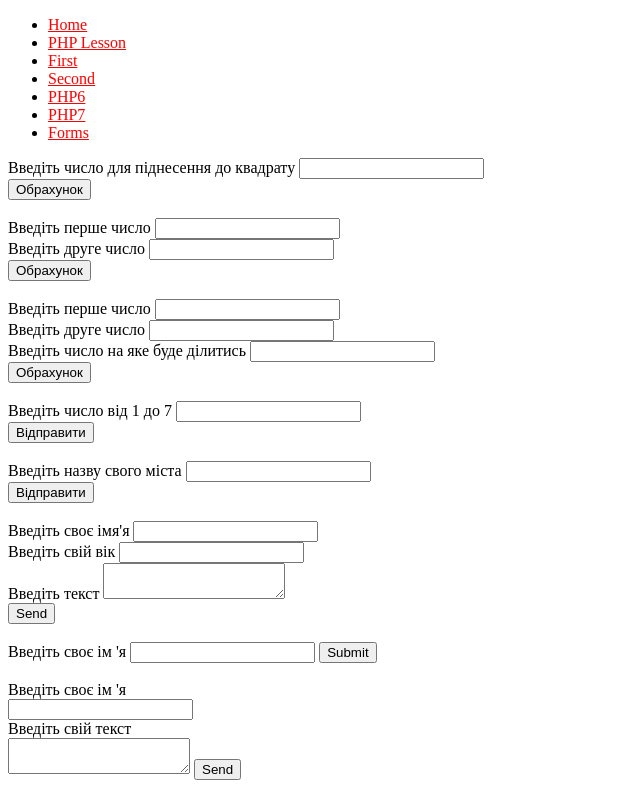
After one commit to ksandr8/lesson1, a PHP site: page /lesson7.php in a window 1280 px wide. The commit adds this page. Shown: the whole page, without its empty margins (0-640 px from the left). Run offline with PHP 8.4, Linux system fonts and the light colour scheme.

Commit message:
Lesson 7. Task 1 - 11.

```diff
--- a/first.html
+++ b/first.html
@@ -11,7 +11,8 @@
     <li><a href="https://www.php.net/manual/ru/function.count.php">PHP Lesson</a></li>
     <li><a href="first.html">First</a></li>
     <li><a href="second.html">Second</a></li>
-    <li><a href="lesson6.php">PHP</a></li>
+    <li><a href="lesson6.php">PHP6</a></li>
+    <li><a href="lesson7.php">PHP7</a></li>
 </ul>
 <!--<p> Abzac 1</p>
 <p> Abzac 2</p>
--- a/lesson6.html
+++ b/lesson6.html
@@ -12,7 +12,9 @@
     <li><a href="https://www.php.net/manual/ru/function.count.php">PHP Lesson</a></li>
     <li><a href="first.html">First</a></li>
     <li><a href="second.html">Second</a></li>
-    <li><a href="lesson6.php">PHP</a></li>
+    <li><a href="lesson6.php">PHP6</a></li>
+    <li><a href="lesson7.php">PHP7</a></li>
+    <li><a href=".docker/form/forms.php">Forms</a></li>
 </ul>
 </div>
 </body>
--- /dev/null
+++ b/lesson7.php
@@ -0,0 +1,130 @@
+<?php
+include "lesson6.html";
+include "user function.php";
+?>
+<form action="" method="get">
+    <label for="chislo"> Введіть число для піднесення до квадрату</label>
+    <input type="number" id="chislo" name="chislo">
+    <br>
+    <input type="submit" value="Обрахунок">
+</form>
+<?php
+if (isset($_GET['chislo'])) {
+    $chislo = kvadrat(($_GET)['chislo']);
+    echo $chislo;
+}
+?>
+<br>
+<form action="" method="get">
+    <label for="a"> Введіть перше число</label>
+    <input type="number" id="a" name="a">
+    <br>
+    <label for="b"> Введіть друге число</label>
+    <input type="number" id="b" name="b">
+    <br>
+    <input type="submit" value="Обрахунок">
+</form>
+<?php
+if (isset($_GET['a'], $_GET['b'])) {
+    $result = sum($_GET['a'], $_GET['b']);
+    echo $result;
+}
+?>
+<br>
+<form action="" method="get">
+    <label for="c"> Введіть перше число</label>
+    <input type="number" id="c" name="c">
+    <br>
+    <label for="d"> Введіть друге число</label>
+    <input type="number" id="d" name="d">
+    <br>
+    <label for="e"> Введіть число на яке буде ділитись</label>
+    <input type="number" id="e" name="e">
+    <br>
+    <input type="submit" value="Обрахунок">
+</form>
+<?php
+if (isset($_GET['c'], $_GET['d'], $_GET['e'])) {
+    $result = three($_GET['c'], $_GET['d'], $_GET['e']);
+    echo $result;
+}
+?>
+<br>
+<form action="" method="post">
+    <label for="t"> Введіть число від 1 до 7</label>
+    <input type="number" id="t" name="t">
+    <br>
+    <input type="submit" value="Відправити">
+</form>
+<?php
+if (isset($_POST['t'])) {
+    $result = diap($_POST['t']);
+    echo $result;
+}
+?>
+<br>
+<form action="" method="post">
+    <label for="i"> Введіть назву свого міста</label>
+    <input type="text" id="i" name="i">
+    <br>
+    <input type="submit" value="Відправити">
+</form>
+<?php
+if (isset($_POST['i'])) {
+    $city = gorod($_POST['i']);
+    echo $city;
+}
+?>
+
+<br>
+<form action="" method="get">
+    <label for="name"> Введіть своє імя'я</label>
+    <input type="text" id="name" name="name">
+    <br>
+    <label for="age"> Введіть свій вік</label>
+    <input type="number" id="age" name="age">
+    <br>
+    <label for="text"> Введіть текст</label>
+    <textarea id="text" name="text"></textarea>
+    <br>
+    <input type="submit" value="Send">
+</form>
+<?php
+if (isset($_GET['name'], $_GET['age'], $_GET['text'])) {
+    $res = user($_GET['name'], $_GET['age'], $_GET['text']);
+    echo $res;
+}
+?>
+
+
+<br>
+<form action="" method="GET">
+    <label for="sl">Введіть своє ім 'я</label>
+    <input type="text" name="sl" value="<?php if (isset($_GET['sl'])) echo $_GET['sl']; ?>">
+    <input type="submit">
+</form>
+<?php
+if (isset($_GET['sl'])) {
+    $name = $_GET['sl'];
+    echo $name;
+}
+?>
+
+<br>
+<form action="" method="GET">
+    <label for="sl">Введіть своє ім 'я</label>
+    <br>
+    <input type="text" name="fe" value="<?php if (isset($_GET['fe'])) echo $_GET['fe']; ?>">
+    <br>
+    <label for="te">Введіть свій текст</label>
+    <br>
+    <textarea name="te"><?php if (isset($_GET['te'])) echo $_GET['te']; ?></textarea>
+    <input type="submit" value="Send">
+</form>
+<?php
+if (isset($_GET['fe'],$_GET['te'])) {
+    $name = $_GET['fe'];
+    $tex = $_GET['te'];
+    echo "Ваше ім'я $name <br> Ваш текст $tex";
+}
+?>
--- a/second.html
+++ b/second.html
@@ -11,10 +11,11 @@
     <li><a href="https://www.php.net/manual/ru/function.count.php">PHP Lesson</a></li>
     <li><a href="first.html">First</a></li>
     <li><a href="second.html">Second</a></li>
-    <li><a href="lesson6.php">PHP</a></li>
+    <li><a href="lesson6.php">PHP6</a></li>
+    <li><a href="lesson7.php">PHP7</a></li>
 </ul>
+<img class="im2" src="https://html5css.ru/css/img_lights.jpg" width="300" height="300">
 
-<img class="im2" src="https://html5css.ru/css/img_lights.jpg" width="300" height="300">
 
 </body>
 </html>
--- /dev/null
+++ b/user function.php
@@ -0,0 +1,59 @@
+<?php
+function kvadrat($chislo)
+{
+    $kv = pow($chislo, 2);
+    return $kv;
+}
+
+function sum($a, $b)
+{
+    return $a + $b;
+}
+
+function three($c, $d, $e)
+{
+    $tr = ($c - $d) / $e;
+    return $tr;
+}
+
+function diap($a)
+{
+    switch ($a) {
+        case 1:
+            echo 'Понеділок';
+            break;
+        case 2:
+            echo 'Вівторок';
+            break;
+        case 3:
+            echo 'Середа';
+            break;
+        case 4:
+            echo 'Четвер';
+            break;
+        case 5:
+            echo 'П\'ятниця';
+            break;
+        case 6:
+            echo 'Субота';
+            break;
+        case 7:
+            echo 'Неділя';
+            break;
+        default:
+            echo 'немає дня';
+    }
+}
+
+function gorod($y)
+{
+    $cit = strip_tags($y);
+    echo "Ваше місто $cit";
+}
+
+function user($name, $age, $text)
+{
+    $n = strip_tags($name);
+    $t = strip_tags($text);
+    echo "Ваше імя: $n Ваш вік: $age Ваш текст: $t";
+}
```
Also changed, not shown: .docker/form/forms.php (added, +39 -0 lines), lesson6.php (+51 -2 lines).
